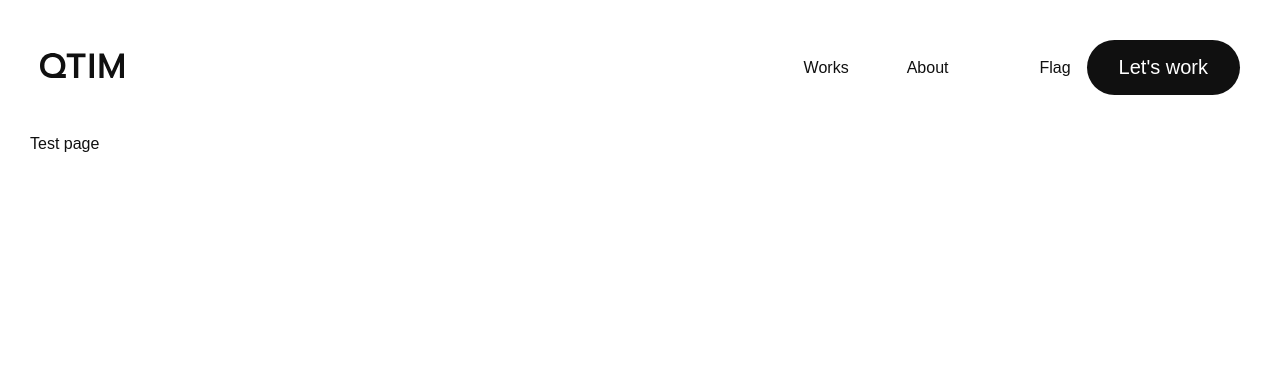
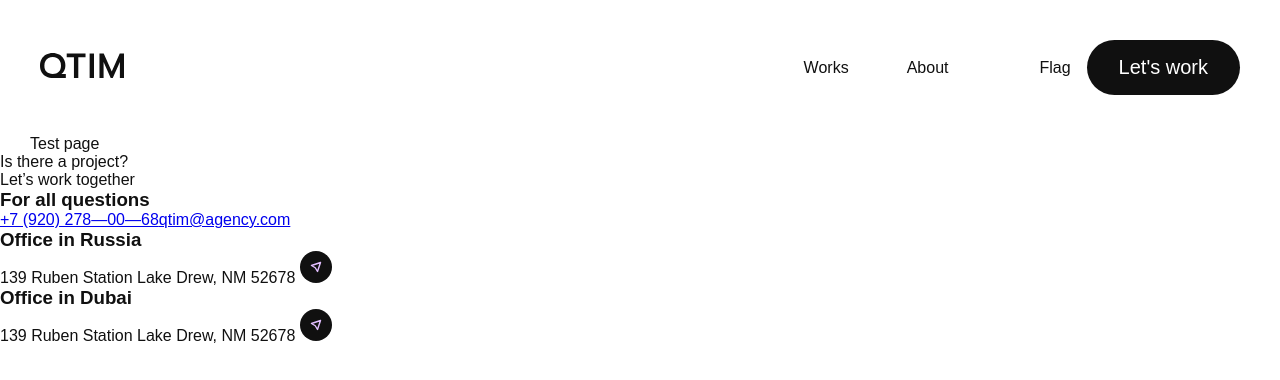
Before and after one commit to Marat-Akhalov/q-tim-test, a Nuxt app: page / in a window 1280 px wide. Shown: the top 380 px of the page. Built offline with nearby package versions, Linux system fonts and the light colour scheme.

Commit message:
feat: add initial markup for footer

```diff
--- /dev/null
+++ b/components/AppFooter.vue
@@ -0,0 +1,59 @@
+<script setup lang="ts"></script>
+
+<template>
+  <footer class="footer">
+    <div class="footer__left">
+      <span class="footer__text"> Is there a project?</span>
+      <div class="footer__heading">Let&rsquo;s work together</div>
+    </div>
+    <div class="footer__right">
+      <ul class="footer__contacts contacts list-reset">
+        <li class="contacts__item">
+          <h3 class="contacts__header">For all questions</h3>
+          <a
+            href="tel:+79202780068"
+            class="contacts__link contacts__link--tel"
+            >+7 (920) 278—00—68</a
+          >
+          <a
+            href="mailto:qtim@agency.com"
+            class="contacts__link contacts__link--mail"
+            >qtim@agency.com</a
+          >
+        </li>
+        <li class="contacts__item">
+          <h3 class="contacts__header">Office in Russia</h3>
+          <span class="contacts__address">
+            139 Ruben Station Lake Drew, NM 52678
+          </span>
+          <a
+            href="https://google.com"
+            class="contacts__social"
+          >
+            <img
+              src="@/assets/img/social-logo.svg"
+              alt="Логотип соцсети"
+            />
+          </a>
+        </li>
+        <li class="contacts__item">
+          <h3 class="contacts__header">Office in Dubai</h3>
+          <span class="contacts__address">
+            139 Ruben Station Lake Drew, NM 52678
+          </span>
+          <a
+            href="https://google.com"
+            class="contacts__social"
+          >
+            <img
+              src="@/assets/img/social-logo.svg"
+              alt="Логотип соцсети"
+            />
+          </a>
+        </li>
+      </ul>
+    </div>
+  </footer>
+</template>
+
+<style scoped lang="scss"></style>
--- a/layouts/default.vue
+++ b/layouts/default.vue
@@ -8,6 +8,7 @@
         <slot />
       </main>
     </div>
+    <AppFooter />
   </div>
 </template>
 
```
Also changed, not shown: assets/img/social-logo.svg (added).
